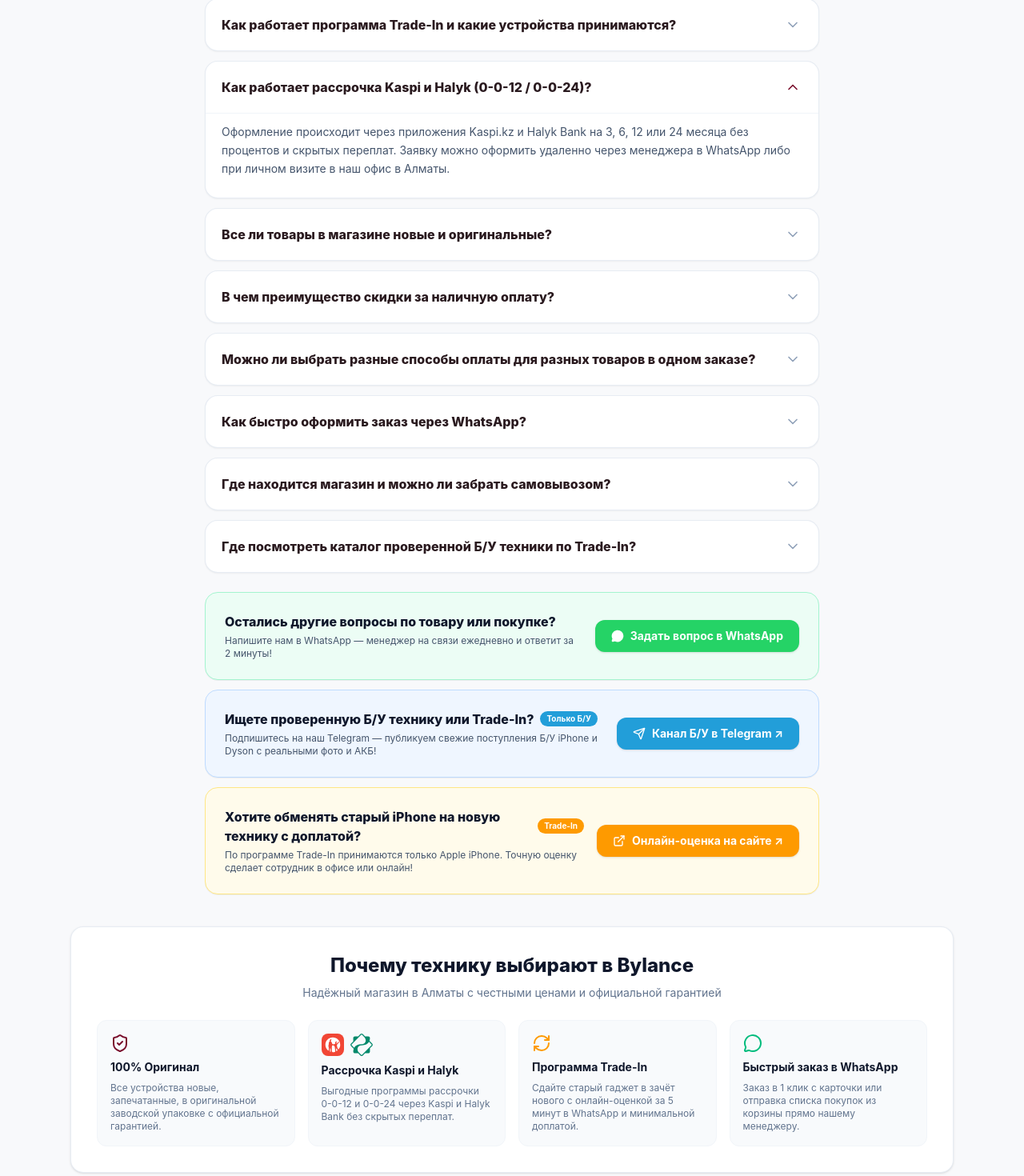
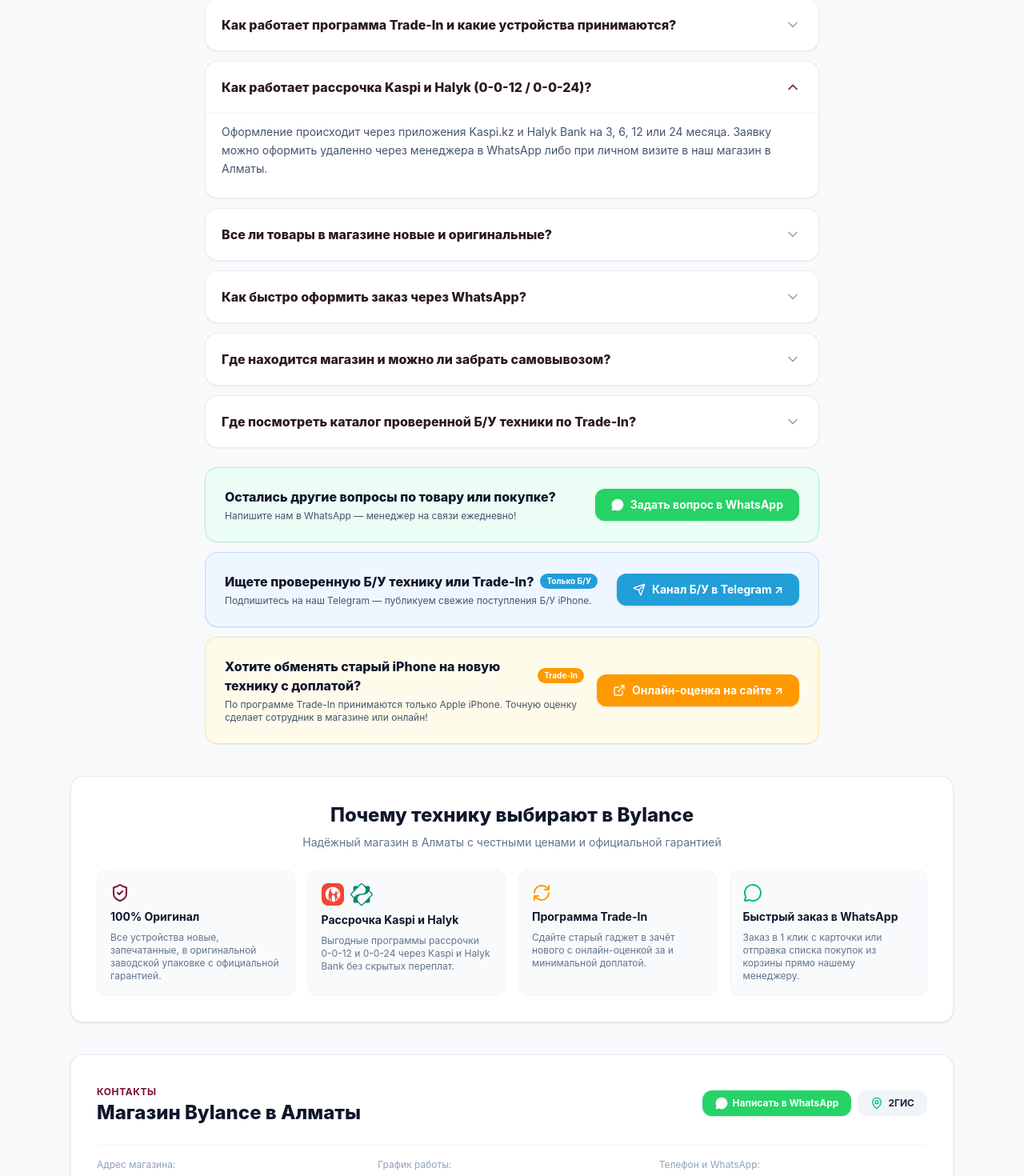
Before and after one commit to Ualikhan21/bylance_market, a React (Vite) app: page / in a window 1280 px wide. Shown: the part 9654-11124 px from the top of the page at 80% size. Built offline with nearby package versions, Linux system fonts and the light colour scheme.

Commit message:
Fix text in FAQ and Conatact Info

```diff
--- a/src/App.tsx
+++ b/src/App.tsx
@@ -128,41 +128,31 @@ const FAQ_LIST: FaqItem[] = [
   {
     id: 'faq-trade-in',
     question: 'Как работает программа Trade-In и какие устройства принимаются?',
-    answer: 'В магазине Bylance по программе Trade-In принимаются исключительно оригинальные Apple iPhone!\n\n• Оценка в офисе: точную и итоговую оценку состояния телефона (экран, корпус, True Tone, Face ID, процент износа АКБ) делает наш специалист лично в офисе в Алматы (пр. Абылай хана).\n• Онлайн-оценка через сайт: вы также можете предварительно попробовать рассчитать стоимость вашего iPhone онлайн через форму оценки на сайте (ссылка ниже) либо отправив фото и характеристики в WhatsApp.\n• Доплата: остаток стоимости любого нового устройства вы можете доплатить наличными с максимальной скидкой или оформить в рассрочку Kaspi / Halyk (0-0-12 / 0-0-24).\n\nВсе проверенные б/у iPhone, принятые по Trade-In, с реальными фото и процентом АКБ публикуются в нашем официальном Telegram-канале.',
+    answer: 'В магазине Bylance по программе Trade-In принимаются исключительно оригинальные Apple iPhone!\n\n• Оценка в магазине: точную и итоговую оценку состояния телефона (экран, корпус, True Tone, Face ID, процент износа АКБ) делает наш специалист лично в магазине в Алматы.\n• Онлайн-оценка через сайт: вы также можете предварительно попробовать рассчитать стоимость вашего iPhone онлайн через форму оценки на сайте (ссылка ниже).\n• Доплата: остаток стоимости любого нового устройства вы можете доплатить наличными с максимальной скидкой или оформить в рассрочку Kaspi / Halyk (0-0-12 / 0-0-24).\n\nВсе проверенные б/у iPhone, принятые по Trade-In, с реальными фото и процентом АКБ публикуются в нашем официальном Telegram-канале.',
     hasTradeInLinks: true,
   },
   {
     id: 'faq-1',
     question: 'Как работает рассрочка Kaspi и Halyk (0-0-12 / 0-0-24)?',
-    answer: 'Оформление происходит через приложения Kaspi.kz и Halyk Bank на 3, 6, 12 или 24 месяца без процентов и скрытых переплат. Заявку можно оформить удаленно через менеджера в WhatsApp либо при личном визите в наш офис в Алматы.'
+    answer: 'Оформление происходит через приложения Kaspi.kz и Halyk Bank на 3, 6, 12 или 24 месяца. Заявку можно оформить удаленно через менеджера в WhatsApp либо при личном визите в наш магазин в Алматы.'
   },
   {
     id: 'faq-2',
     question: 'Все ли товары в магазине новые и оригинальные?',
-    answer: 'Да, 100% техники в этом каталоге — исключительно новые оригинальные запечатанные устройства в заводской упаковке. На всю технику Apple действует официальная гарантия 1 год, на Dyson — 2 года гарантии.'
+    answer: 'Да, 100% техники в этом каталоге — исключительно новые оригинальные запечатанные устройства в заводской упаковке. На всю технику Apple действует официальная гарантия 1 год, на Dyson - 1 года гарантии.'
   },
   {
     id: 'faq-3',
-    question: 'В чем преимущество скидки за наличную оплату?',
-    answer: 'При оплате наличными или прямым переводом на карту отсутствуют банковские эквайринговые комиссии за рассрочку, поэтому мы предоставляем максимальную скидку от базовой цены (колонка «Скидка за наличную оплату»).'
-  },
-  {
-    id: 'faq-4',
-    question: 'Можно ли выбрать разные способы оплаты для разных товаров в одном заказе?',
-    answer: 'Да! Вы можете прямо в корзине или в карточке товара назначить для каждого устройства свой способ оплаты — например, один телефон оформить в Kaspi рассрочку, а второй оплатить со скидкой за наличные.'
-  },
-  {
-    id: 'faq-5',
     question: 'Как быстро оформить заказ через WhatsApp?',
     answer: 'Вы можете нажать кнопку «Заказать сразу в WhatsApp» на карточке любого товара для мгновенного заказа в 1 клик, либо набрать корзину и отправить общий заказ. Менеджер мгновенно получит готовую спецификацию и подтвердит бронь.'
   },
   {
-    id: 'faq-6',
+    id: 'faq-4',
     question: 'Где находится магазин и можно ли забрать самовывозом?',
-    answer: 'Наш офис расположен в г. Алматы на проспекте Абылай хана. Вы можете приехать к нам лично, вскрыть и проверить запечатанную коробку, активировать устройство на месте и оплатить удобным способом.'
+    answer: 'Наш магазин расположен в г. Алматы на проспекте Абылай хана. Вы можете приехать к нам лично, вскрыть и проверить запечатанную коробку, активировать устройство на месте и оплатить удобным способом.'
   },
   {
-    id: 'faq-7',
+    id: 'faq-5',
     question: 'Где посмотреть каталог проверенной Б/У техники по Trade-In?',
     answer: 'Вся проверенная Б/У техника и устройства, принятые по программе Trade-In, выкладываются исключительно в нашем Telegram-канале с подробными живыми фотографиями, процентом АКБ и актуальными ценами.',
     hasTelegramLink: true,
@@ -1738,7 +1728,7 @@ export default function App() {
                   Остались другие вопросы по товару или покупке?
                 </h3>
                 <p className="text-xs text-slate-600 dark:text-slate-300">
-                  Напишите нам в WhatsApp — менеджер на связи ежедневно и ответит за 2 минуты!
+                  Напишите нам в WhatsApp — менеджер на связи ежедневно!
                 </p>
               </div>
 
@@ -1765,7 +1755,7 @@ export default function App() {
                   </span>
                 </div>
                 <p className="text-xs text-slate-600 dark:text-slate-300">
-                  Подпишитесь на наш Telegram — публикуем свежие поступления Б/У iPhone и Dyson с реальными фото и АКБ!
+                  Подпишитесь на наш Telegram — публикуем свежие поступления Б/У iPhone.
                 </p>
               </div>
 
@@ -1792,7 +1782,7 @@ export default function App() {
                   </span>
                 </div>
                 <p className="text-xs text-slate-600 dark:text-slate-300">
-                  По программе Trade-In принимаются только Apple iPhone. Точную оценку сделает сотрудник в офисе или онлайн!
+                  По программе Trade-In принимаются только Apple iPhone. Точную оценку сделает сотрудник в магазине или онлайн!
                 </p>
               </div>
 
@@ -1847,7 +1837,7 @@ export default function App() {
               <RefreshCw className="w-6 h-6 text-amber-500" />
               <h3 className="font-bold text-sm text-slate-900 dark:text-white">Программа Trade-In</h3>
               <p className="text-xs text-slate-500 dark:text-slate-400">
-                Сдайте старый гаджет в зачёт нового с онлайн-оценкой за 5 минут в WhatsApp и минимальной доплатой.
+                Сдайте старый гаджет в зачёт нового с онлайн-оценкой за и минимальной доплатой.
               </p>
             </div>
 
@@ -1900,7 +1890,7 @@ export default function App() {
 
           <div className="grid grid-cols-1 sm:grid-cols-3 gap-4 pt-4 border-t border-slate-100 dark:border-white/10 text-xs sm:text-sm">
             <div className="space-y-1">
-              <span className="text-slate-400 block text-xs">Адрес офиса:</span>
+              <span className="text-slate-400 block text-xs">Адрес магазина:</span>
               <p className="font-semibold text-slate-800 dark:text-slate-200">
                 {SITE_INFO.address}
               </p>
```
Also changed, not shown: public/assets/aistudio/Screenshot_2026-11-10_at_4.07.40_PM_fbbd6b10.png (deleted), 1 other file (tests, documents, lock files or other folders).
